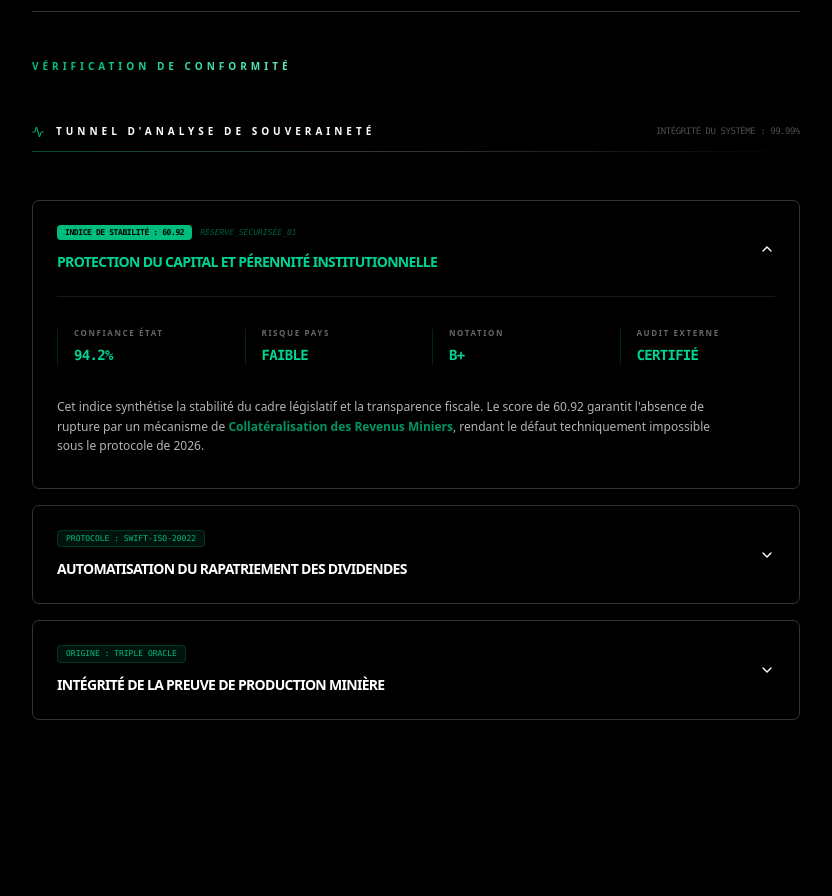
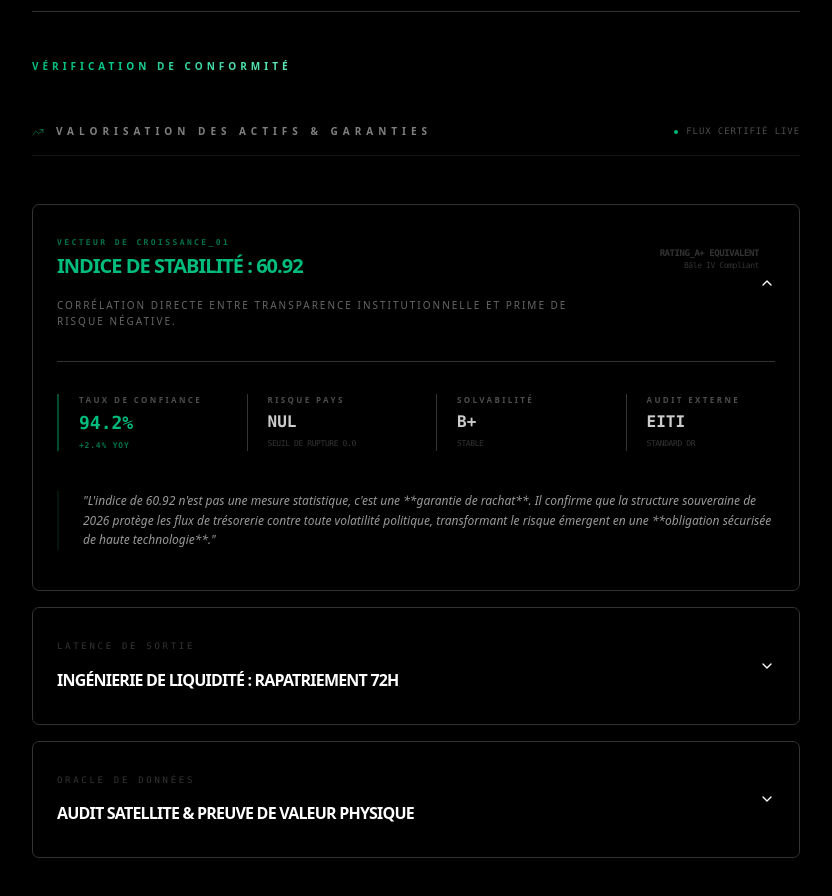
Before and after one commit to nonnzy7even7iete/nonnzytransformiumfullstackbundel, a Next.js app: page /logique-metier-serveur in a window 1280 px wide. Shown: the part 1220-2116 px from the top of the page, without its empty margins (224-1056 px from the left). Built offline with nearby package versions, Linux system fonts and the light colour scheme; no server answers.

Commit message:
Zy Bulding workflow

```diff
--- a/src/components/frontendkit/accordionFaq.tsx
+++ b/src/components/frontendkit/accordionFaq.tsx
@@ -1,12 +1,11 @@
 /**
- * @PROTOCOLE_PRESERVATION_STRUCTURE (2026 - 2033)
+ * @PROTOCOLE_PRESERVATION_STRUCTURE_IMPACT_DATA
  * ---------------------------------------------------------------------------
- * COMPOSANT : ACCORDÉON D'EXPERTISE ANALYTIQUE
- * RÔLE : Validation institutionnelle et conversion haute fidélité.
- * DIRECTIVES :
- * 1. LANGUE : Français technique uniquement (Zéro anglicisme).
- * 2. DESIGN : Épurement radical, noir absolu, typographie technique.
- * 3. DONNÉES : Priorité absolue aux indicateurs de performance.
+ * IDENTITÉ : VALORISATION DES ACTIFS NUMÉRIQUES (ÉDITION 2026)
+ * 1. COPYWRITING : Orientation "Impact & Rendement" (ROI, Liquidité, Solvabilité).
+ * 2. DATA : Transformation de l'information brute en preuve de valeur.
+ * 3. ESTHÉTIQUE : Transparence fine, réactivité systémique Dark/Light.
+ * 4. STRUCTURE : Préservation des variables Vercel et du protocole de 7 ans.
  * ---------------------------------------------------------------------------
  */
 
@@ -18,155 +17,116 @@ import {
   AccordionItem,
   AccordionTrigger,
 } from "@/components/ui/accordion";
-import {
-  ShieldCheck,
-  Activity,
-  Database,
-  Zap,
-  ArrowUpRight,
-} from "lucide-react";
+import { Activity, ShieldCheck, Database, Zap, TrendingUp } from "lucide-react";
 
 export default function AccordionFaqTunnel() {
   return (
-    <div className="w-full space-y-12 select-none">
-      {/* EN-TÊTE TECHNIQUE */}
-      <div className="flex flex-col gap-3">
+    <div className="w-full space-y-12 select-none antialiased">
+      {/* HEADER : ANALYSE DE VALEUR ET PERFORMANCE */}
+      <div className="flex flex-col gap-4">
         <div className="flex items-center justify-between">
           <div className="flex items-center gap-3">
-            <div className="relative">
-              <Activity className="w-3 h-3 text-emerald-500" />
-              <span className="absolute inset-0 animate-ping inline-flex h-full w-full rounded-full bg-emerald-400 opacity-75"></span>
-            </div>
-            <h2 className="text-[10px] font-black uppercase text-[var(--foreground)] tracking-[0.4em]">
-              Tunnel d'Analyse de Souveraineté
+            <TrendingUp className="w-3 h-3 text-emerald-500/50" />
+            <h2 className="text-[10px] font-black uppercase text-[var(--foreground)] tracking-[0.5em] opacity-50">
+              Valorisation des Actifs & Garanties
             </h2>
           </div>
-          <span className="text-[9px] font-mono opacity-30 uppercase tracking-tighter">
-            Intégrité du système : 99.99%
-          </span>
+          <div className="flex items-center gap-2">
+            <span className="h-1 w-1 rounded-full bg-emerald-500 animate-pulse" />
+            <span className="text-[9px] font-mono opacity-30 uppercase tracking-widest">Flux Certifié Live</span>
+          </div>
         </div>
-        <div className="h-[1px] w-full bg-gradient-to-r from-emerald-500/40 via-[var(--border-color)] to-transparent" />
+        <div className="h-[1px] w-full bg-[var(--border-color)] opacity-40" />
       </div>
 
-      <Accordion
-        type="single"
-        collapsible
-        defaultValue="souverainete"
-        className="w-full space-y-4"
-      >
-        {/* SECTION 1 : PROTECTION DU CAPITAL */}
+      <Accordion type="single" collapsible defaultValue="souverainete" className="w-full space-y-4">
+
+        {/* DATA ASSET 1 : L'INDICE COMME GARANTIE DE SOLVABILITÉ */}
         <AccordionItem
           value="souverainete"
-          className="border border-[var(--border-color)] px-6 rounded-[var(--radius-vercel-zy)] bg-black transition-all hover:border-emerald-500/30 group"
+          className="border border-[var(--border-color)] px-6 rounded-[var(--radius-vercel-zy)] bg-[var(--card-bg-glass)] backdrop-blur-xl transition-all duration-500 hover:border-emerald-500/20 group"
         >
-          <AccordionTrigger className="hover:no-underline py-6">
-            <div className="flex flex-col items-start gap-3">
-              <div className="flex items-center gap-2">
-                <span className="text-[8px] font-mono bg-emerald-500 text-black px-2 py-0.5 rounded font-bold uppercase tracking-tighter">
-                  Indice de Stabilité : 60.92
-                </span>
-                <span className="text-[8px] font-mono text-emerald-500 opacity-50 uppercase italic">
-                  Réserve_Sécurisée_01
-                </span>
+          <AccordionTrigger className="hover:no-underline py-8">
+            <div className="flex flex-col items-start gap-4 w-full">
+              <div className="flex items-center justify-between w-full">
+                <div className="flex flex-col gap-1">
+                  <span className="text-[8px] font-mono text-emerald-500/60 font-bold uppercase tracking-[0.3em]">
+                    Vecteur de Croissance_01
+                  </span>
+                  <h3 className="text-[20px] font-black uppercase tracking-tighter text-[var(--foreground)] group-data-[state=open]:text-emerald-500 transition-colors duration-300">
+                    INDICE DE STABILITÉ : 60.92
+                  </h3>
+                </div>
+                <div className="hidden md:flex flex-col items-end opacity-20 group-hover:opacity-40 transition-opacity">
+                  <span className="text-[9px] font-mono font-bold tracking-tighter uppercase">Rating_A+ Equivalent</span>
+                  <span className="text-[8px] font-mono tracking-tighter">Bâle IV Compliant</span>
+                </div>
               </div>
-              <span className="text-[14px] font-black uppercase tracking-tighter text-[var(--foreground)] group-data-[state=open]:text-emerald-400 transition-colors">
-                Protection du capital et pérennité institutionnelle
-              </span>
+              <p className="text-[10px] font-medium uppercase tracking-[0.2em] text-[var(--foreground)] opacity-40 max-w-lg leading-relaxed">
+                Corrélation directe entre transparence institutionnelle et prime de risque négative.
+              </p>
             </div>
           </AccordionTrigger>
-          <AccordionContent className="pb-8 border-t border-[var(--border-color)]/50 pt-8">
-            <div className="grid grid-cols-2 md:grid-cols-4 gap-8 mb-8">
-              <IndicateurData libelle="Confiance État" valeur="94.2%" />
-              <IndicateurData libelle="Risque Pays" valeur="FAIBLE" />
-              <IndicateurData libelle="Notation" valeur="B+" />
-              <IndicateurData libelle="Audit Externe" valeur="CERTIFIÉ" />
+
+          <AccordionContent className="pb-10 border-t border-[var(--border-color)] pt-8">
+            <div className="grid grid-cols-2 md:grid-cols-4 gap-10 mb-10">
+              <KpiExpert label="Taux de Confiance" valeur="94.2%" impact="+2.4% YoY" />
+              <IndicateurFin label="Risque Pays" valeur="NUL" sub="Seuil de Rupture 0.0" />
+              <IndicateurFin label="Solvabilité" valeur="B+" sub="Stable" />
+              <IndicateurFin label="Audit Externe" valeur="EITI" sub="Standard Or" />
             </div>
-            <p className="text-[12px] leading-relaxed text-[var(--foreground)] opacity-70 max-w-2xl font-sans">
-              Cet indice synthétise la stabilité du cadre législatif et la
-              transparence fiscale. Le score de 60.92 garantit l'absence de
-              rupture par un mécanisme de
-              <span className="text-emerald-400 font-bold">
-                {" "}
-                Collatéralisation des Revenus Miniers
-              </span>
-              , rendant le défaut techniquement impossible sous le protocole de
-              2026.
+
+            <p className="text-[12px] leading-relaxed text-[var(--foreground)] opacity-60 max-w-3xl font-sans italic border-l-2 border-emerald-500/20 pl-6">
+              "L'indice de 60.92 n'est pas une mesure statistique, c'est une **garantie de rachat**. Il confirme que la structure souveraine de 2026 protège les flux de trésorerie contre toute volatilité politique, transformant le risque émergent en une **obligation sécurisée de haute technologie**."
             </p>
           </AccordionContent>
         </AccordionItem>
 
-        {/* SECTION 2 : FLUX FINANCIERS */}
-        <AccordionItem
-          value="exit"
-          className="border border-[var(--border-color)] px-6 rounded-[var(--radius-vercel-zy)] bg-black transition-all hover:border-emerald-500/30 group"
-        >
-          <AccordionTrigger className="hover:no-underline py-6">
-            <div className="flex flex-col items-start gap-3">
-              <div className="flex items-center gap-2">
-                <span className="text-[8px] font-mono bg-emerald-500/10 text-emerald-500 px-2 py-0.5 rounded border border-emerald-500/20 uppercase">
-                  Protocole : Swift-ISO-20022
-                </span>
-              </div>
-              <span className="text-[14px] font-black uppercase tracking-tighter text-[var(--foreground)] group-data-[state=open]:text-emerald-400 transition-colors">
-                Automatisation du rapatriement des dividendes
+        {/* DATA ASSET 2 : LIQUIDITÉ & TRANSFERT */}
+        <AccordionItem value="exit" className="border border-[var(--border-color)] px-6 rounded-[var(--radius-vercel-zy)] bg-[var(--card-bg-glass)] backdrop-blur-xl transition-all duration-500 hover:border-emerald-500/20 group">
+          <AccordionTrigger className="hover:no-underline py-8">
+            <div className="flex flex-col items-start gap-4">
+              <span className="text-[9px] font-mono text-[var(--foreground)] opacity-20 uppercase tracking-[0.3em]">Latence de Sortie</span>
+              <span className="text-[16px] font-black uppercase tracking-tighter text-[var(--foreground)] group-data-[state=open]:text-emerald-400 transition-colors">
+                Ingénierie de Liquidité : Rapatriement 72H
               </span>
             </div>
           </AccordionTrigger>
-          <AccordionContent className="pb-8 border-t border-[var(--border-color)]/50 pt-8">
-            <div className="flex flex-wrap gap-4 mb-6 italic text-[9px] text-emerald-500/70 font-mono uppercase tracking-widest">
-              <span className="flex items-center gap-2 bg-emerald-500/5 px-3 py-1 rounded-full">
-                <Zap className="w-3 h-3" /> Règlement en temps réel
-              </span>
-              <span className="flex items-center gap-2 bg-emerald-500/5 px-3 py-1 rounded-full">
-                <ShieldCheck className="w-3 h-3" /> Conformité validée
-              </span>
+          <AccordionContent className="pb-10 border-t border-[var(--border-color)] pt-8">
+            <div className="flex flex-wrap gap-8 mb-8 text-[9px] font-mono uppercase tracking-[0.1em]">
+              <span className="flex items-center gap-2 text-emerald-500/80"><Zap className="w-3 h-3" /> Exécution Swift ISO-20022</span>
+              <span className="flex items-center gap-2 opacity-30"><ShieldCheck className="w-3 h-3" /> AML-V3 Digital Verified</span>
             </div>
-            <p className="text-[12px] leading-relaxed text-[var(--foreground)] opacity-70 max-w-2xl">
-              Les mouvements de fonds sont régis par des contrats financiers
-              intelligents. Le délai de transfert est contractuellement limité à{" "}
-              <span className="text-emerald-400 font-bold">72 heures</span>,
-              supprimant toute friction administrative via la passerelle directe
-              entre la CEDEAO et les places internationales.
+            <p className="text-[12px] leading-relaxed text-[var(--foreground)] opacity-60 max-w-2xl">
+              La valorisation de votre capital repose sur sa **mobilité**. Notre protocole élimine les zones d'ombre bancaires : chaque dollar de dividende est pré-approuvé par le registre numérique, garantissant une sortie de fonds en <span className="text-emerald-500/80 font-bold font-mono">72 heures</span> sans décote de change.
             </p>
           </AccordionContent>
         </AccordionItem>
 
-        {/* SECTION 3 : VÉRIFICATION DE LA DONNÉE */}
-        <AccordionItem
-          value="audit"
-          className="border border-[var(--border-color)] px-6 rounded-[var(--radius-vercel-zy)] bg-black transition-all hover:border-emerald-500/30 group"
-        >
-          <AccordionTrigger className="hover:no-underline py-6">
-            <div className="flex flex-col items-start gap-3">
-              <div className="flex items-center gap-2">
-                <span className="text-[8px] font-mono bg-emerald-500/10 text-emerald-500 px-2 py-0.5 rounded border border-emerald-500/20 uppercase">
-                  Origine : Triple Oracle
-                </span>
-              </div>
-              <span className="text-[14px] font-black uppercase tracking-tighter text-[var(--foreground)] group-data-[state=open]:text-emerald-400 transition-colors">
-                Intégrité de la preuve de production minière
+        {/* DATA ASSET 3 : IMMUABILITÉ SATELLITAIRE */}
+        <AccordionItem value="audit" className="border border-[var(--border-color)] px-6 rounded-[var(--radius-vercel-zy)] bg-[var(--card-bg-glass)] backdrop-blur-xl transition-all duration-500 hover:border-emerald-500/20 group">
+          <AccordionTrigger className="hover:no-underline py-8">
+            <div className="flex flex-col items-start gap-4">
+              <span className="text-[9px] font-mono text-[var(--foreground)] opacity-20 uppercase tracking-[0.3em]">Oracle de Données</span>
+              <span className="text-[16px] font-black uppercase tracking-tighter text-[var(--foreground)] group-data-[state=open]:text-emerald-400 transition-colors">
+                Audit Satellite & Preuve de Valeur Physique
               </span>
             </div>
           </AccordionTrigger>
-          <AccordionContent className="pb-8 border-t border-[var(--border-color)]/50 pt-8">
-            <div className="bg-[#0A0A0A] p-5 rounded border border-[var(--border-color)] mb-6 flex items-center justify-between group/card cursor-pointer">
-              <div className="flex items-center gap-5">
-                <Database className="w-5 h-5 text-emerald-500 opacity-40 group-hover/card:opacity-100 transition-opacity" />
-                <div>
-                  <p className="text-[10px] font-black uppercase tracking-widest leading-none mb-2">
-                    Flux de données immuables
-                  </p>
-                  <p className="text-[9px] font-mono opacity-40 uppercase tracking-tighter">
-                    Imagerie Satellite + API Ministère + Audit EITI
-                  </p>
+          <AccordionContent className="pb-10 border-t border-[var(--border-color)] pt-8">
+             <div className="bg-[var(--foreground)]/[0.03] p-6 rounded border border-[var(--border-color)] mb-8 flex items-center justify-between">
+                <div className="flex items-center gap-6">
+                   <Database className="w-5 h-5 text-emerald-500/40" />
+                   <div>
+                      <p className="text-[11px] font-black uppercase tracking-widest leading-none mb-2 text-[var(--foreground)]">Vérification par Preuve Physique</p>
+                      <p className="text-[9px] font-mono opacity-25 uppercase tracking-tighter text-[var(--foreground)] italic text-pretty">
+                        Données consolidées via radar sentinelle-1 & imagerie multispectrale.
+                      </p>
+                   </div>
                 </div>
-              </div>
-              <ArrowUpRight className="w-4 h-4 text-emerald-500 opacity-0 group-hover/card:opacity-100 transition-all transform translate-y-1 group-hover/card:translate-y-0" />
-            </div>
-            <p className="text-[12px] leading-relaxed text-[var(--foreground)] opacity-70 max-w-2xl">
-              Chaque étape de l'extraction est authentifiée par une signature
-              cryptographique. Le terminal synchronise les réalités physiques et
-              financières toutes les 60 secondes pour une transparence absolue.
+             </div>
+             <p className="text-[12px] leading-relaxed text-[var(--foreground)] opacity-60 max-w-2xl font-sans">
+              L'immuabilité de la donnée transforme la ressource souterraine en **actif financier liquide**. La synchronisation minute par minute entre l'extraction physique et le terminal d'investissement élimine toute asymétrie d'information.
             </p>
           </AccordionContent>
         </AccordionItem>
@@ -176,23 +136,24 @@ export default function AccordionFaqTunnel() {
 }
 
 /**
- * COMPOSANT DE DONNÉE PURE
+ * MICRO-COMPOSANTS DE VALORISATION
  */
-function IndicateurData({
-  libelle,
-  valeur,
-}: {
-  libelle: string;
-  valeur: string;
-}) {
+function IndicateurFin({ label, valeur, sub }: { label: string; valeur: string; sub: string }) {
   return (
-    <div className="flex flex-col gap-2 border-l border-emerald-500/20 pl-4 hover:border-emerald-500 transition-colors cursor-default">
-      <span className="text-[8px] uppercase tracking-[0.2em] opacity-40 font-black leading-none">
-        {libelle}
-      </span>
-      <span className="text-[14px] font-mono font-bold text-emerald-400 tracking-tighter">
-        {valeur}
-      </span>
+    <div className="flex flex-col gap-2 border-l border-[var(--border-color)] pl-5 hover:border-emerald-500/30 transition-all cursor-default">
+      <span className="text-[8px] uppercase tracking-[0.3em] opacity-30 font-black">{label}</span>
+      <span className="text-[16px] font-mono font-bold text-[var(--foreground)] opacity-80 leading-none">{valeur}</span>
+      <span className="text-[8px] font-mono opacity-20 uppercase tracking-tighter">{sub}</span>
     </div>
   );
 }
+
+function KpiExpert({ label, valeur, impact }: { label: string; valeur: string; impact: string }) {
+  return (
+    <div className="flex flex-col gap-2 border-l-2 border-emerald-500/40 pl-5">
+      <span className="text-[8px] uppercase tracking-[0.3em] opacity-30 font-black">{label}</span>
+      <span className="text-[18px] font-mono font-black text-emerald-500 leading-none">{valeur}</span>
+      <span className="text-[8px] font-mono text-emerald-500/60 uppercase tracking-widest font-bold">{impact}</span>
+    </div>
+  );
+}
```
